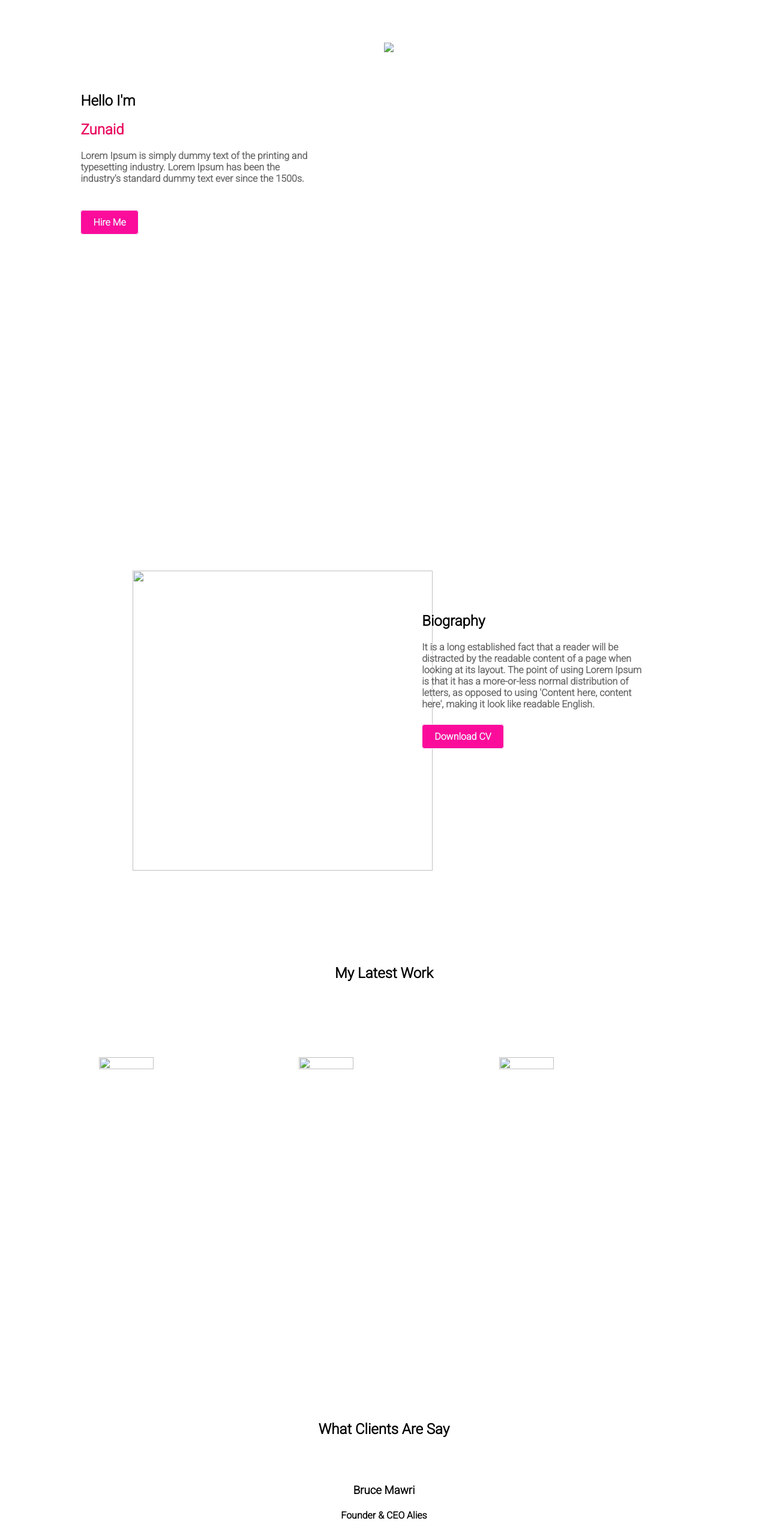
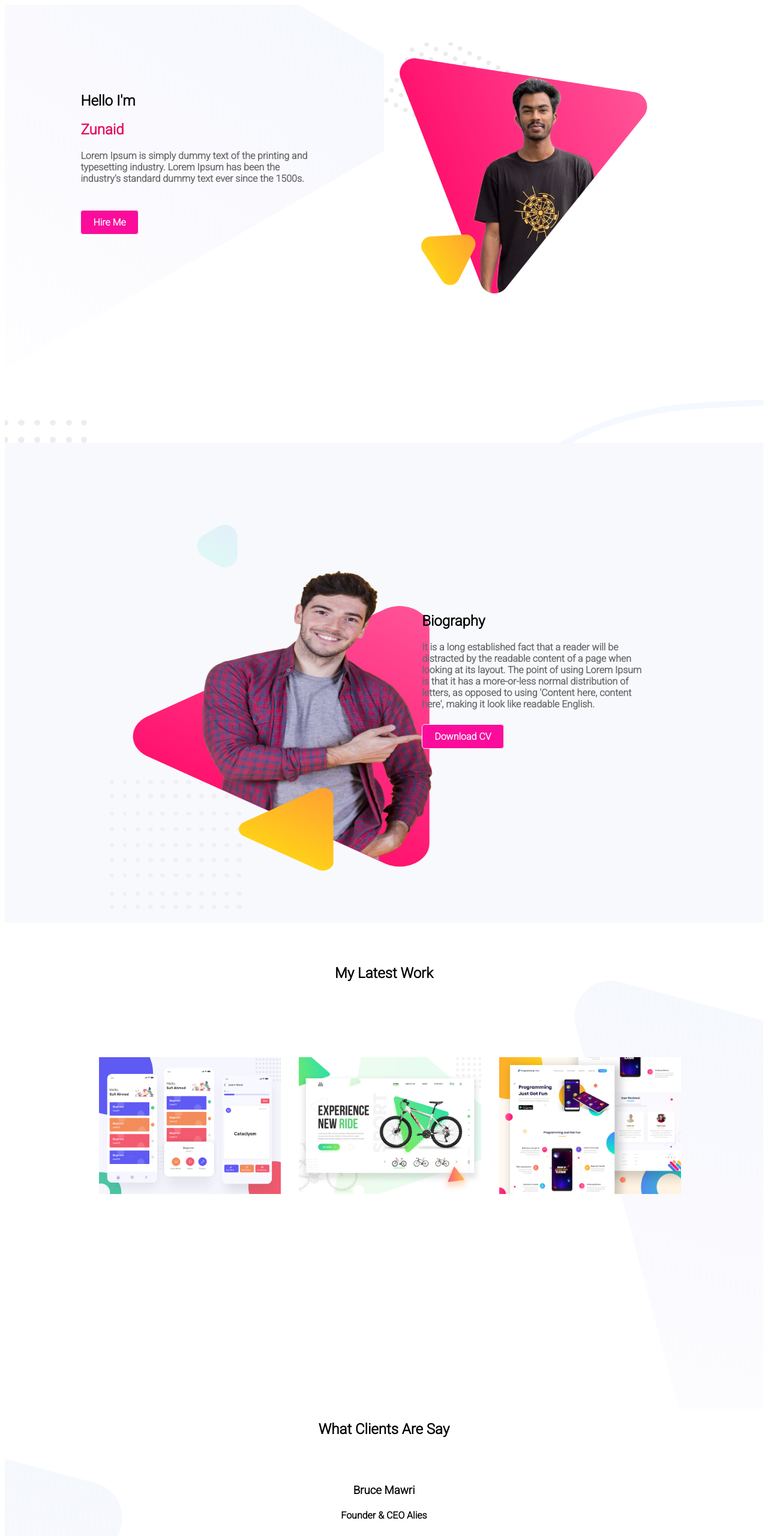
Before and after one commit to ZunaidzZ/Project1, a plain HTML site: page index.html in a window 1280 px wide. Shown: the top 2560 px of the page at 60% size. Drawn offline with Linux system fonts and the light colour scheme; the site is published under a folder, as on GitHub Pages, so addresses that start at the root find nothing.

Commit message:
Fixed All Bugs

```diff
--- a/index.html
+++ b/index.html
@@ -28,13 +28,13 @@
         <a class="pink-button" href="#" target="_blank">Hire Me</a>
       </div>
       <div class="section2">
-        <img class="zun" src="/images/zun.jpg" />
+        <img class="zun" src="./images/zun.jpg" />
       </div>
     </section>
 
     <section class="mid">
       <div class="section3">
-        <img id="peter2" src="/images/peter_dream.png" />
+        <img id="peter2" src="./images/peter_dream.png" />
       </div>
 
       <div class="section4">
@@ -54,26 +54,27 @@
     <section class="mid2">
       <h1 id="latesid">My Latest Work</h1>
       <div class="work-images">
-        <img id="work-image" src="/images/work-1.png" />
+        <img id="work-image" src="./images/work-1.png" />
 
-        <img id="work-image2" src="/images/work-2.jpg" />
+        <img id="work-image2" src="./images/work-2.jpg" />
 
-        <img id="work-image3" src="/images/work-3.jpg" />
+        <img id="work-image3" src="./images/work-3.jpg" />
       </div>
     </section>
 
     <section class="secend">
       <div class="end">
         <h1>What Clients Are Say</h1>
-        <br>
-        <br>
+        <br />
+        <br />
         <h3>Bruce Mawri</h3>
         <h4>Founder & CEO Alies</h4>
-        <br>
+        <br />
         <p>
-          "There are many variations of passages of Lorem Ipsum available, <br>but
-          the majority have suffered alteration in some form, by injected
-          humour, <br>or randomised words which don't look even slightly believable.""
+          "There are many variations of passages of Lorem Ipsum available,
+          <br />but the majority have suffered alteration in some form, by
+          injected humour, <br />or randomised words which don't look even
+          slightly believable.""
         </p>
       </div>
 
--- a/style.css
+++ b/style.css
@@ -1,9 +1,8 @@
-body{
-    font-family: 'Roboto', sans-serif;
-
+body {
+  font-family: "Roboto", sans-serif;
 }
 
-.pink-button{
+.pink-button {
   background-color: rgb(251, 12, 155);
   color: aliceblue;
   padding: 10px 20px;
@@ -11,124 +10,113 @@ body{
   border: 1px solid;
   text-decoration: none;
   font-weight: bold;
-
 }
 
-.section1{
+.section1 {
   text-align: left;
   float: left;
   width: 30%;
   padding: 10%;
-
-
 }
 
-.section2{
+.section2 {
   padding: 5%;
-
 }
 
-.Name{
+.Name {
   color: rgb(232, 9, 94);
   font-weight: bold;
 }
 
-.zun{
+.zun {
   float: left;
   width: 40%;
-
 }
 
-#peter2{
+#peter2 {
   width: 500px;
   height: 500px;
   margin-top: 150px;
   margin-left: 150px;
 }
 
-.upper{
-    background-image: url(/images/header-bg.png);
+.upper {
+  background-image: url(./images/header-bg.png);
 
   height: 730px;
   background-repeat: no-repeat;
 }
 
-.section3{
+.section3 {
   float: left;
   padding: 5%;
   width: 40%;
 }
 
-.section4{
+.section4 {
   float: left;
   padding: 5%;
   width: 30%;
   margin-top: 200px;
 }
 
-p{
+p {
   color: dimgray;
   font-weight: bold;
 }
-h1{
+h1 {
   font-weight: bold;
-
 }
 
-.mid{
-    background-image: url(/images/biography-bg.png);
+.mid {
+  background-image: url(./images/biography-bg.png);
   height: 800px;
 }
 
-#work-image{
+#work-image {
   float: left;
   height: 40%;
   width: 30%;
   padding-left: 3%;
 }
 
-#work-image2{
+#work-image2 {
   float: left;
   height: 40%;
   width: 30%;
   padding-left: 3%;
 }
 
-#work-image3{
+#work-image3 {
   float: left;
   height: 40%;
   width: 30%;
   padding-left: 3%;
 }
 
-.mid2{
-    background-image: url(/images/latest-work-bg.png);
+.mid2 {
+  background-image: url(./images/latest-work-bg.png);
   height: 740px;
   background-position: center;
   background-repeat: no-repeat;
-
-
 }
 
-.work-images{
+.work-images {
   margin: 10%;
   border-radius: 5px;
-
-
 }
 
-#latesid{
+#latesid {
   font-weight: bold;
   text-align: center;
   margin: 70px;
 }
 
-.end{
+.end {
   text-align: center;
-
 }
 
-.end2{
+.end2 {
   text-align: center;
   border: 10px;
   background-color: rgb(223, 0, 141);
@@ -136,19 +124,17 @@ h1{
   border-radius: 10px;
   margin: 0% 30%;
   padding: 3% 1%;
-
 }
 
-.secend{
+.secend {
   height: 680px;
-    background-image: url(/images/footer-bg.png);
+  background-image: url(./images/footer-bg.png);
   background-position: center;
   background-repeat: no-repeat;
 }
 
-
-.footer{
+.footer {
   text-align: center;
-    font-family: 'Roboto', sans-serif;
+  font-family: "Roboto", sans-serif;
   font-weight: bolder;
 }
```
Lines whose indentation alone changed are shown as unchanged.
